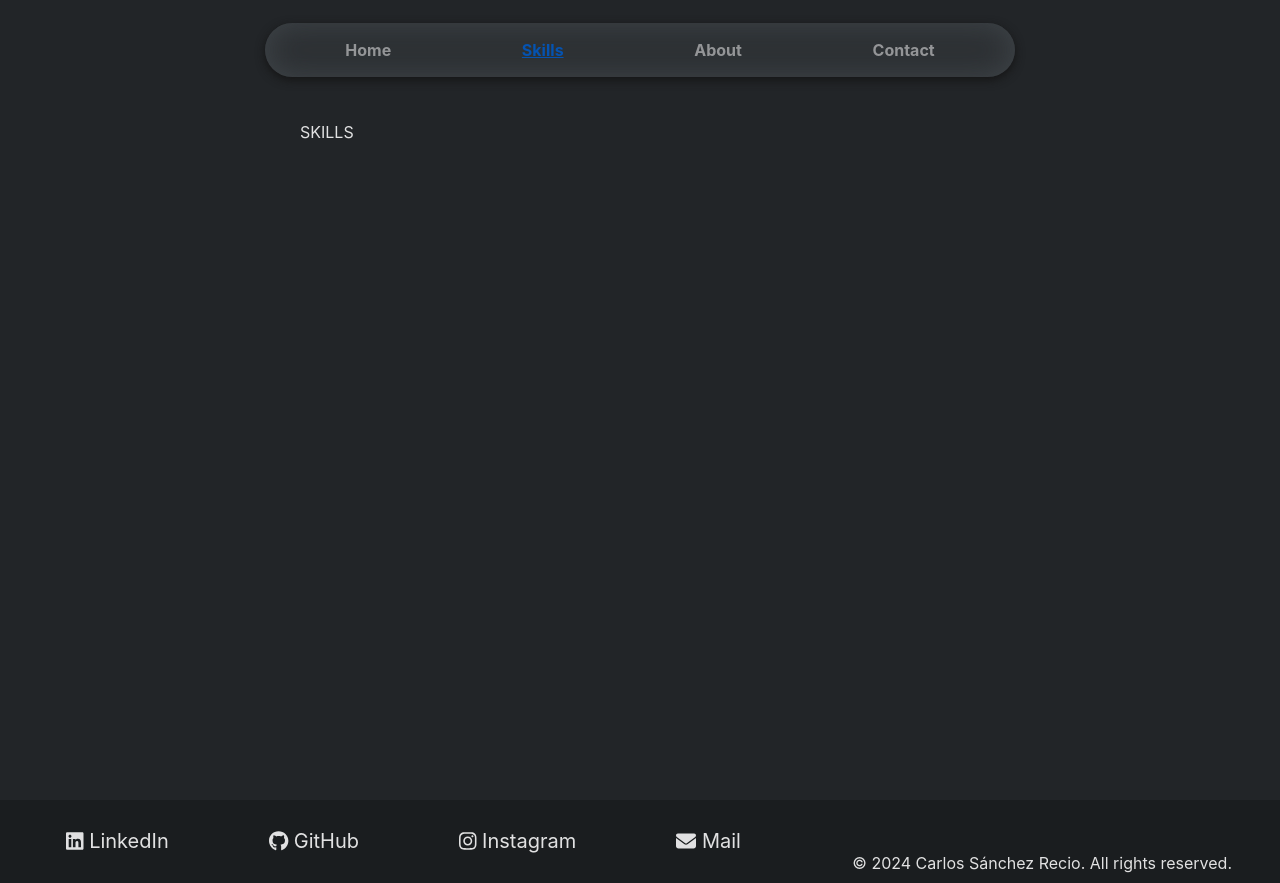
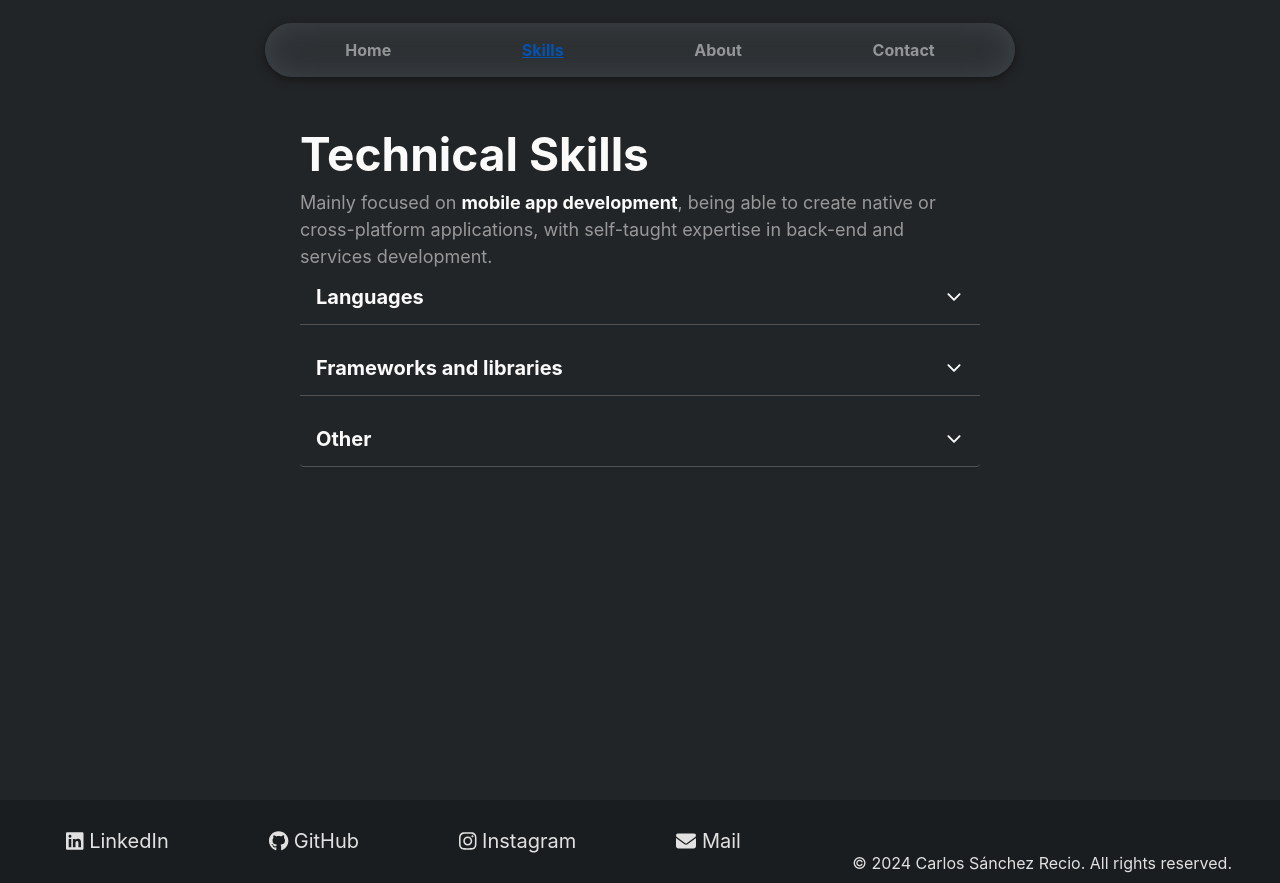
Before and after one commit to Jordiop/CharlyMech, a React (Vite) app: page / in a window 1280 px wide. Both pictures are taken after a click on the item "Skills". Built offline with nearby package versions, Linux system fonts and the light colour scheme.

Commit message:
feat: implement skill section

```diff
--- a/src/pages/Skills/Skills.jsx
+++ b/src/pages/Skills/Skills.jsx
@@ -1,9 +1,93 @@
+import { CMTitle, CMSubtitle, TechSkill } from '../../components/components.js';
+import style from './Skills.module.css';
+import { languages, frameworks, others } from '../../models/TechSkill.js'
+import { Accordion, AccordionDetails, AccordionSummary } from '@mui/material';
+import { styled } from '@mui/material/styles';
+import { IoIosArrowDown } from "react-icons/io";
+
+const StyledAccordionMUI = styled(Accordion)(() => ({
+	backgroundColor: 'transparent',
+	borderBottom: '1px solid #525252',
+	borderRadius: 'none',
+	boxShadow: 'none',
+	marginBottom: '1em',
+	'&:before': {
+		display: 'none',
+	},
+	'&.Mui-expanded': {
+		marginBottom: '1em',
+	},
+}));
+
+const StyledAccordionSummaryMUI = styled(AccordionSummary)(() => ({
+	borderRadius: 'none',
+	boxShadow: 'none',
+	'.MuiAccordionSummary-expandIconWrapper': {
+		color: '#FAFAFA',
+		fontSize: '20px'
+	},
+}));
+
+const StyledAccordionDetailsMUI = styled(AccordionDetails)(() => ({
+	padding: '0 2em 2em 2em',
+	boxShadow: 'none',
+}));
+
 export default function Skills() {
 	return (
 		<>
-			<div>
-				<p>SKILLS</p>
-			</div>
+			<section className={style.TeckSkillsSection}>
+				<CMTitle
+					fontSize={46}
+				>Technical Skills</CMTitle>
+				<CMSubtitle
+					bold={false}
+					fontSize={18}
+				>
+					Mainly focused on <b className={style.TechSkillsDescriptionFocus}>mobile app development</b>, being able to create native or cross-platform applications, with self-taught expertise in back-end and services development.
+				</CMSubtitle>
+				{/* Languages */}
+				<div className={style.Accordion}>
+					<StyledAccordionMUI>
+						<StyledAccordionSummaryMUI id="panel-header1" aria-controls="panel-content" expandIcon={<IoIosArrowDown />}>
+							<CMTitle fontSize={20}>Languages</CMTitle>
+						</StyledAccordionSummaryMUI>
+						<StyledAccordionDetailsMUI>
+							<div className={style.AccordionDetails}>
+								{languages.map((skill, index) => (
+									<TechSkill techSkill={skill} key={index} />
+								))}
+							</div>
+						</StyledAccordionDetailsMUI>
+					</StyledAccordionMUI>
+					{/* Frameworks */}
+					<StyledAccordionMUI>
+						<StyledAccordionSummaryMUI id="panel-header2" aria-controls="panel-content" expandIcon={<IoIosArrowDown />}>
+							<CMTitle fontSize={20}>Frameworks and libraries</CMTitle>
+						</StyledAccordionSummaryMUI>
+						<StyledAccordionDetailsMUI>
+							<div className={style.AccordionDetails}>
+								{frameworks.map((skill, index) => (
+									<TechSkill techSkill={skill} key={index} />
+								))}
+							</div>
+						</StyledAccordionDetailsMUI>
+					</StyledAccordionMUI>
+					{/* Other */}
+					<StyledAccordionMUI>
+						<StyledAccordionSummaryMUI id="panel-header3" aria-controls="panel-content" expandIcon={<IoIosArrowDown />}>
+							<CMTitle fontSize={20}>Other</CMTitle>
+						</StyledAccordionSummaryMUI>
+						<StyledAccordionDetailsMUI>
+							<div className={style.AccordionDetails}>
+								{others.map((skill, index) => (
+									<TechSkill techSkill={skill} key={index} />
+								))}
+							</div>
+						</StyledAccordionDetailsMUI>
+					</StyledAccordionMUI>
+				</div>
+			</section>
 		</>
 	);
 }
--- /dev/null
+++ b/src/pages/Skills/Skills.module.css
@@ -0,0 +1,14 @@
+.TeckSkillsSection {
+	margin-bottom: 2em;
+}
+
+.TechSkillsDescriptionFocus {
+	color: #fafafa;
+}
+
+.AccordionDetails {
+	display: grid;
+	grid-template-columns: repeat(auto-fit, minmax(300px, 1fr));
+	column-gap: 1em;
+	row-gap: 2em;
+}
```
